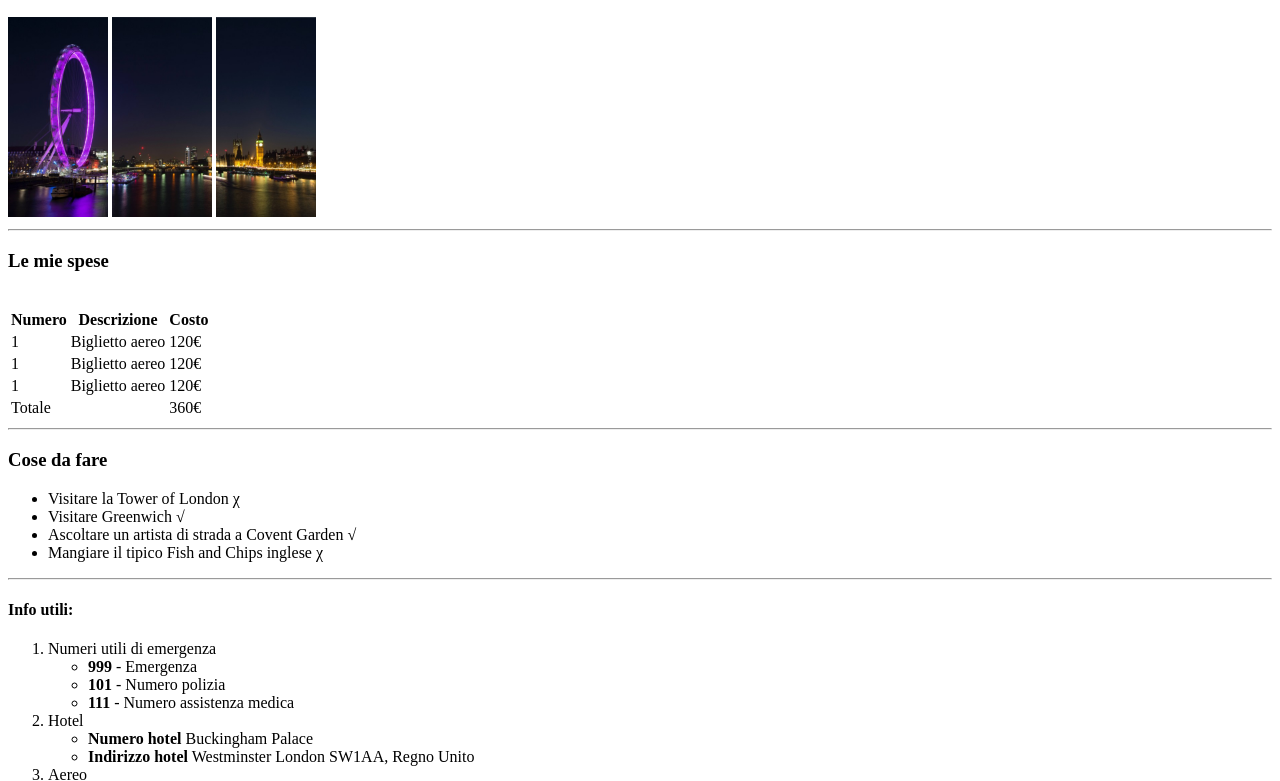
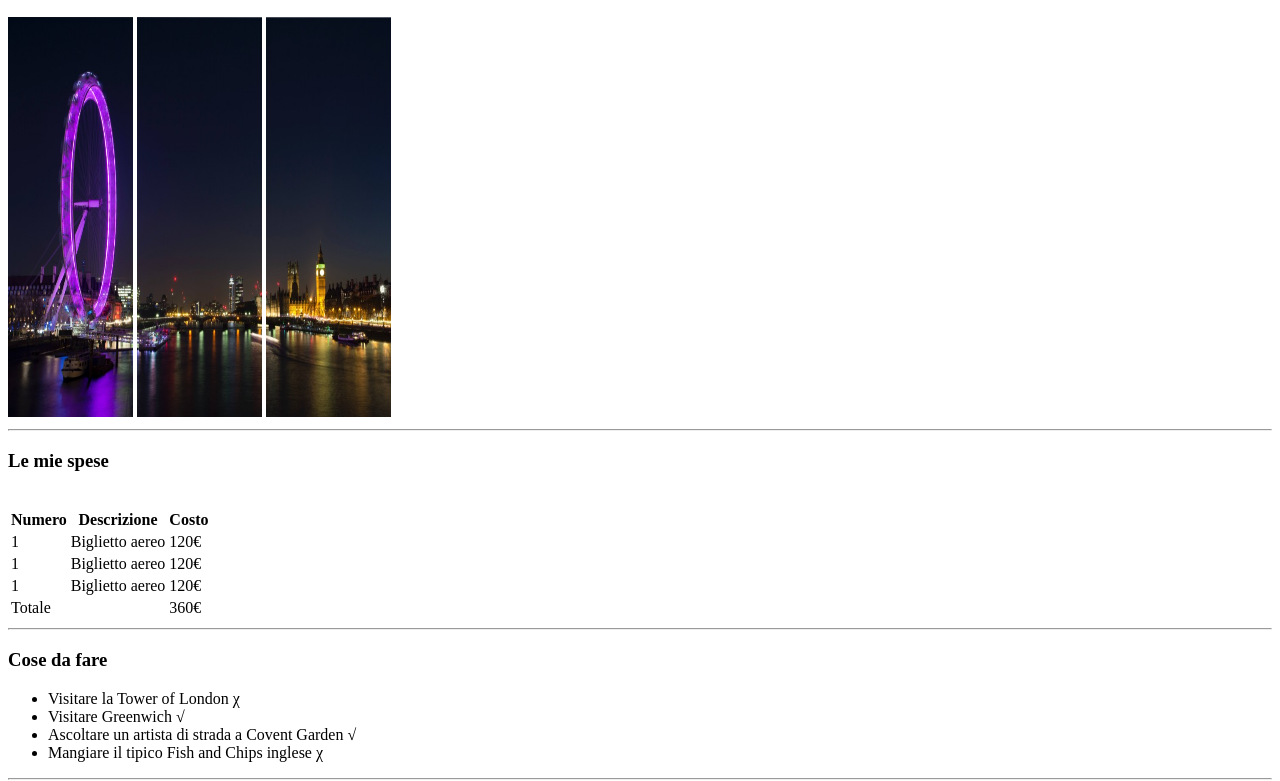
Before and after one commit to simonemoretti94/html-london-trip, a plain HTML site: page index.html in a window 1280 px wide. Shown: the part 50-831 px from the top of the page. Drawn offline with Linux system fonts and the light colour scheme.

Commit message:
7th commit

```diff
--- a/index.html
+++ b/index.html
@@ -8,9 +8,9 @@
 <body>
     <header> <!--header starts here-->
         <h2>Il mio viaggio a Londra</h2>
-        <img src="img/pexels-bill-emrich-230794-0.jpg" alt="600" width="100">
-        <img src="img/pexels-bill-emrich-230794-1.jpg" alt="600" width="100">
-        <img src="img/pexels-bill-emrich-230794-2.jpg" alt="600" width="100">
+        <img src="img/pexels-bill-emrich-230794-0.jpg" height="400px" width="125px">
+        <img src="img/pexels-bill-emrich-230794-1.jpg" height="400px" width="125px">
+        <img src="img/pexels-bill-emrich-230794-2.jpg" height="400px" width="125px">
         <hr>
     </header>
         <p><h3>Le mie spese</h3></p><br>
```
